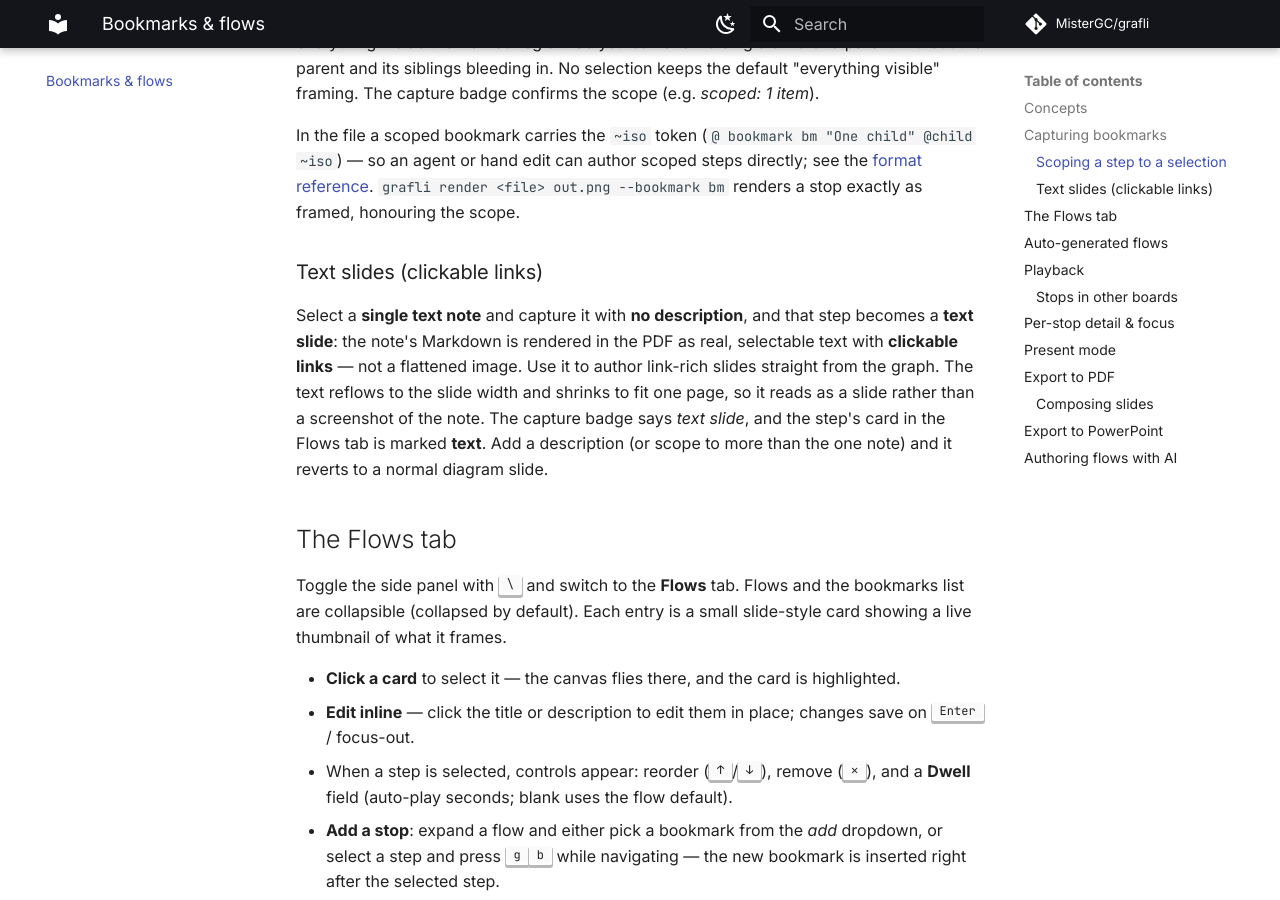
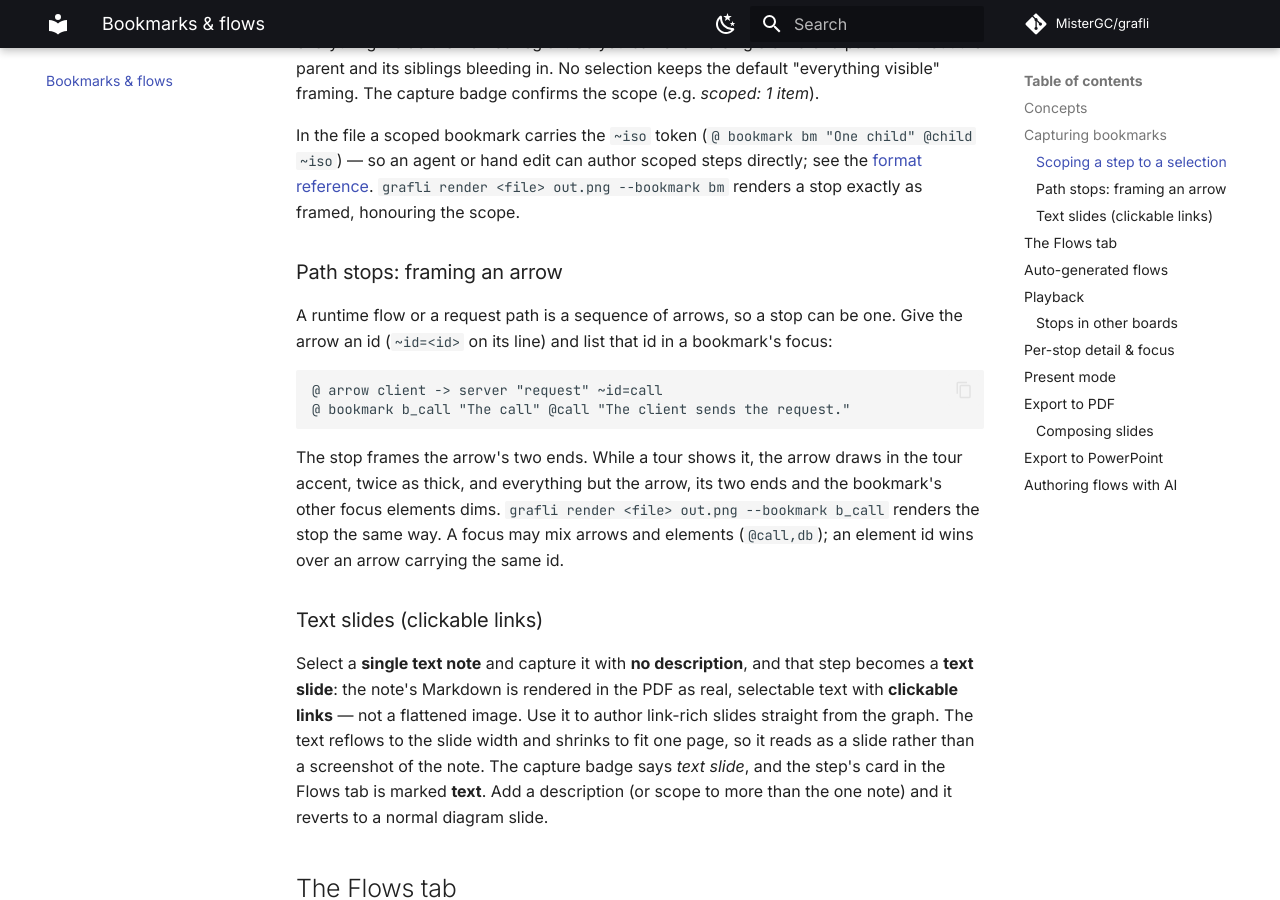
Before and after one commit to MisterGC/grafli, an MkDocs documentation site: the page built from docs/bookmarks-flows.md, in a window 1280 px wide and 900 px high, scrolled down 1126 px. Built offline with MkDocs 1.6.1 and Material for MkDocs 9.7.7, drawn with Linux system fonts in a browser that asks for light colours; comment, search, counter and statistics services are not loaded.

Commit message:
Document path stops in changelog, the format reference, the bookmarks & flows guide and the skill

````diff
--- a/docs/bookmarks-flows.md
+++ b/docs/bookmarks-flows.md
@@ -44,6 +44,24 @@ In the file a scoped bookmark carries the `~iso` token
 author scoped steps directly; see the [format reference](format.md#bookmarks-and-flows-v2).
 `grafli render <file> out.png --bookmark bm` renders a stop exactly as
 framed, honouring the scope.
+
+### Path stops: framing an arrow
+
+A runtime flow or a request path is a sequence of arrows, so a stop can be
+one. Give the arrow an id (`~id=<id>` on its line) and list that id in a
+bookmark's focus:
+
+```
+@ arrow client -> server "request" ~id=call
+@ bookmark b_call "The call" @call "The client sends the request."
+```
+
+The stop frames the arrow's two ends. While a tour shows it, the arrow draws
+in the tour accent, twice as thick, and everything but the arrow, its two
+ends and the bookmark's other focus elements dims. `grafli render <file>
+out.png --bookmark b_call` renders the stop the same way. A focus may mix
+arrows and elements (`@call,db`); an element id wins over an arrow carrying
+the same id.
 
 ### Text slides (clickable links)
 
````
Also changed, not shown: CHANGELOG.md (+6 -0 lines), docs/format.md (+3 -1 lines), grafli/skills/grafli/references/format.md (+3 -0 lines), grafli/skills/grafli/references/presenting.md (+5 -0 lines).
